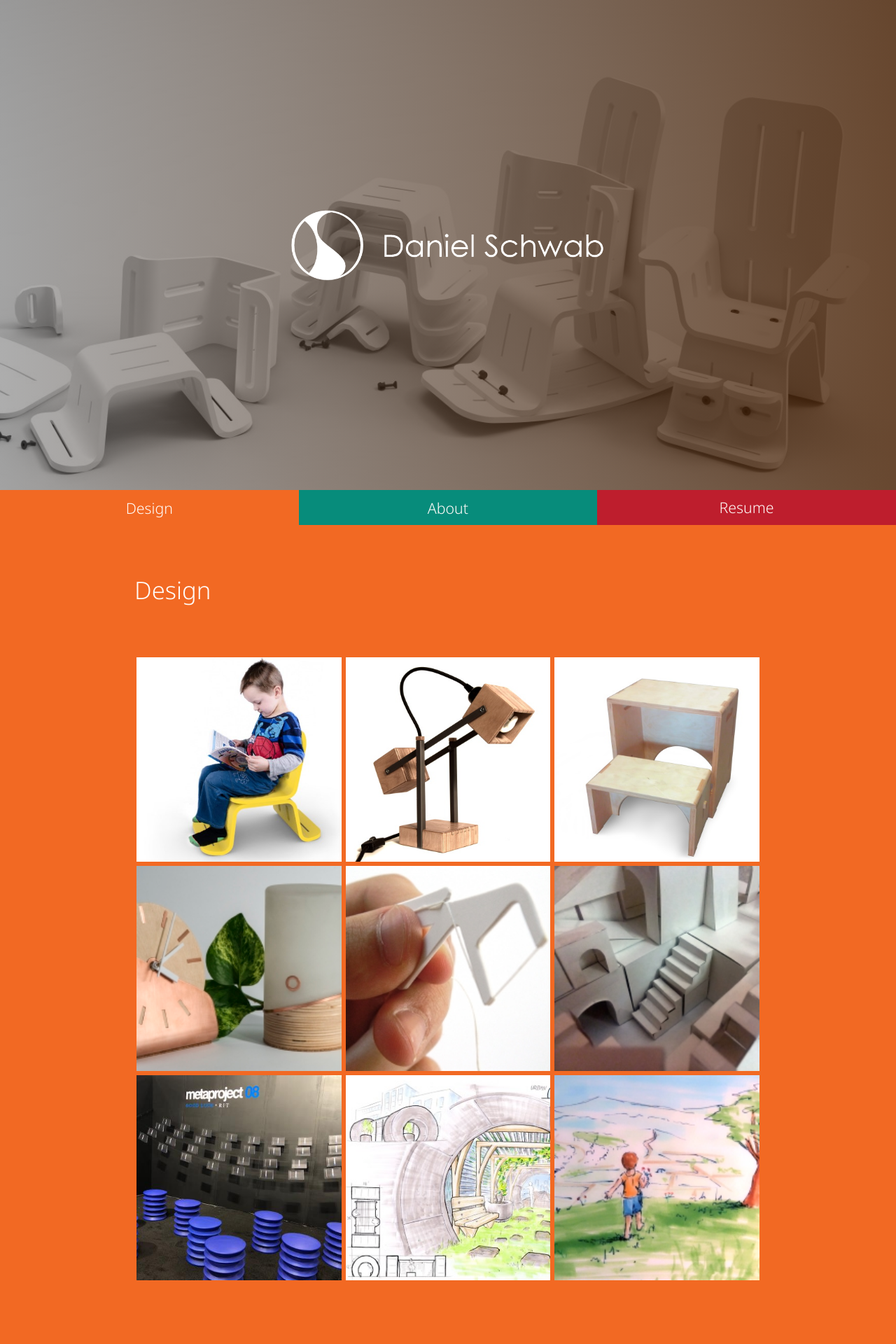
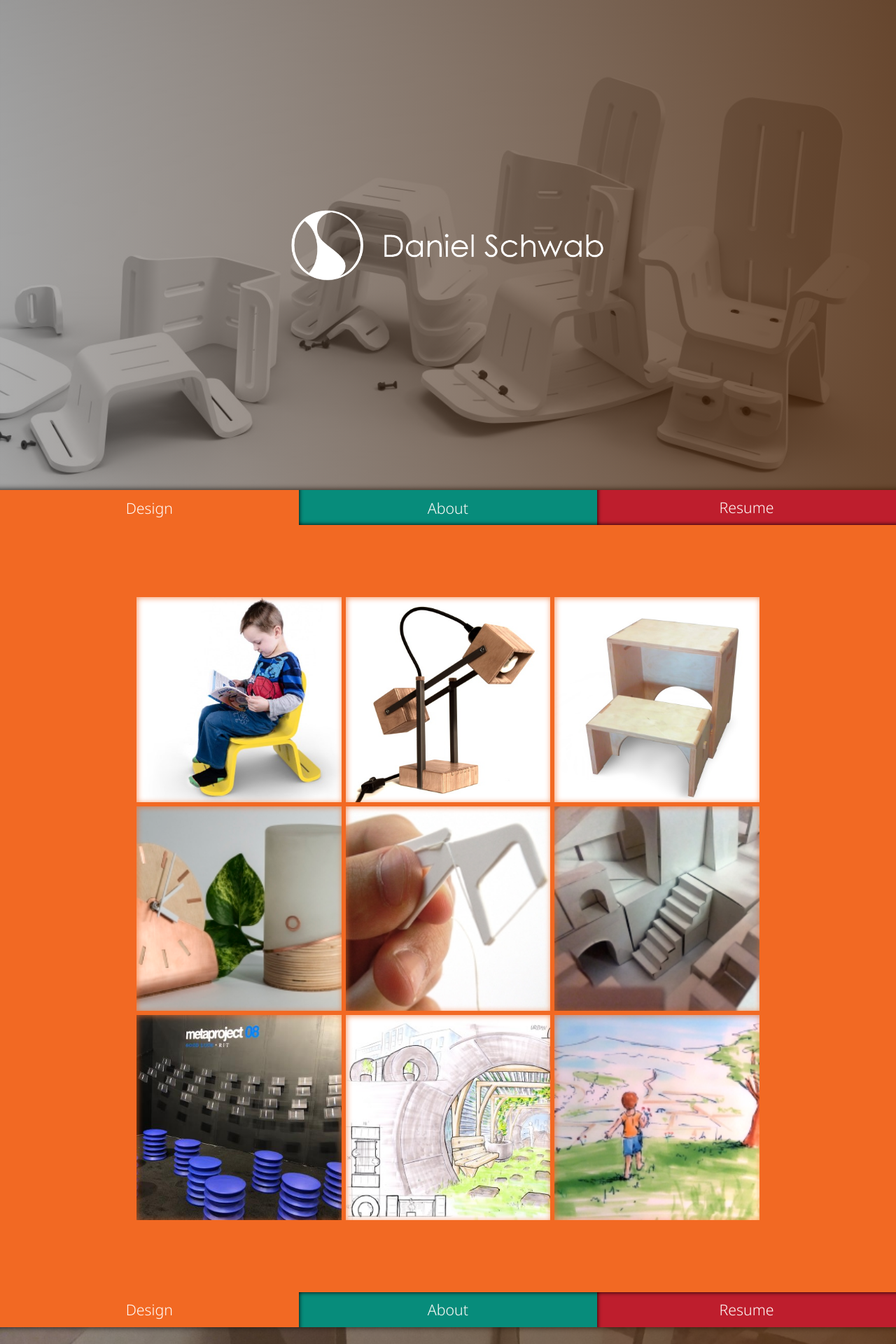
Before and after one commit to danschwab/danschwab.github.io, a PHP site: page / in a window 1280 px wide. Shown: the top 1920 px of the page at 70% size. Run offline with PHP 8.4, Linux system fonts and the light colour scheme; some libraries are stand-ins or nearby versions.

Commit message:
styling overhaul introducing tabs, shadows, and limiting ugly transitions

```diff
--- a/index.html
+++ b/index.html
@@ -31,11 +31,11 @@
 
 		<!-- main -->
 		<main id="main">
-			<section id="section-navigation">
-				<button onclick="scrollBody('#section-product-design',500);" class="nav-tab" style="--accent-color:#f26923;">Design</button>
-				<button onclick="scrollBody('#section-about',500);" class="nav-tab" style="--accent-color:#078C7B;">About</button>
-				<a href="media/documents/SchwabDesignResume_January2020.pdf" target="_tab" class="nav-tab" style="--accent-color:#BE1E2D;line-height:50px;">Resume</a>
-			</section>
+			<div id="section-navigation">
+				<button id="button-product-design" class="nav-tab open" style="--accent-color:#f26923;">Design</button>
+				<button id="button-about" class="nav-tab" style="--accent-color:#078C7B;">About</button>
+				<button id="button-resume" class="nav-tab" style="--accent-color:#BE1E2D;line-height:50px;">Resume</button>
+			</div>
 
 
 
@@ -43,8 +43,8 @@
 
 
 
-			<section id="section-product-design" style="background-color:#f26923;">
-				<h1><span>Design</span></h1>
+			<section id="section-product-design" class="open" style="background-color:#f26923;">
+				<!--h1><span>Design</span></h1-->
 				<div><!---------------------------------------------------------------------------------------------------------------------------------------------------->
 					<button class="open-page square" id="button-capstone">Senior capstone: Classroom Furniture System</button>
 					<button class="open-page square" id="button-fulcrum">Lighting Design: Fulcrum</button>
@@ -312,9 +312,11 @@
 				</div>
 				<div class="page" id="page-art">
 					<div>
+						<h2>Fine art and photos for fun</h2>
+
 						<h2>Photography</h2>
-						<p>I wish I could capture the feeling of joy that I have in the presence of beauty.
-						Capturing joy is difficult, but photography reminds me of a piece of it later. Most of these photos
+						<p>I wish I could capture my feeling of joy in the presence of beauty.
+						Capturing joy is difficult, but photography recalls a piece of it later. Most of these
 						were taken during a photography class in the spring of 2017 when I had access to a high quality DSLR camera.</p>
 					</div>
 					<!--button class="lightbox square"><img data-src="media/photos/" data-file="roof.jpg" /></button-->
@@ -351,10 +353,9 @@
 					<!--button class="lightbox square"><img data-src="media/photos/" data-file="Windows.jpg" /></button-->
 					<button class="lightbox square"><img data-src="media/photos/" data-file="Sentinel.jpg" /></button>
 					<div>
-						<h2>Fine art and photos for fun</h2>
+						<h2>Art</h2>
 						<p>Sometimes I just need to play, and I pick up a marker, a pen, or just some wire and begin to make something. These
 						are artifacts of an active mind applying itself to 2d and 3d media. Nobody paid me for these!</p>
-						<h2>Art</h2>
 					</div>
 					<button class="lightbox square"><img data-src="media/art/" data-file="2018-1-2_Allosaurus.jpg" /></button>
 					<button class="lightbox square"><img data-src="media/sketches/" data-file="insects.jpg" /></button>
@@ -389,16 +390,21 @@
 
 
 			<section id="section-about" style="background-color:#078C7B;">
-				<h1><span>About</span></h1>
+				<!--h1><span>About</span></h1-->
 				<div>
 
-					<p><strong>Daniel Schwab</strong> is a recent RIT industrial design graduate currently working as an associate exhibit designer at
-					RES Exhibit Services. His work experience spans from graphic design to interface design to studio furniture production to exhibit design.
-					He is currently seeking an opportunity to directly apply his industrial design training and collaborate with more experienced designers
-					while making the world a more functional, ergonomic, and beautiful place. Although he has invested much in industrial design training,
-					Daniel also enjoys engineering, theology, art, and music. While at RIT he minored in both web design and music performance. Daniel is
+					<p><strong>Hello, my name is Daniel Schwab.</strong>
+					I am seeking the opportunity to directly apply my industrial
+					design training and collaborate with more experienced
+					professionals while making the world a more functional, ergonomic,
+					and beautiful place. After graduating from RIT in 2018,
+					I was immediately hired as a trade show exhibit designer, but
+					my interests lie more in designing modularity, highlighting
+					natural materials, and accommodating children. I hope to
+					move my career towards the intersection of these interests. In addition to art and design,
+					I also enjoy programming, music, hiking, board games, and philosophy. I am
 					committed to serving the <a target="_tab" href="https://www.gracechurchpca.com/">Grace Church</a> youth group, exploring Rochester on
-					foot, and investing in stable, positive community. During lunch break, he can often be found at
+					foot, and investing in stable, positive community. During my lunch break, I can often be found at
 					<a target="_tab" href="https://www.441ministries.org/new-city-cafe">New City Cafe</a>.</p>
 					<div class="buttonContainer">
 					<a class="button lightbox circle" id="button-danielschwab"><img src="media/thumbs/danielschwab.jpg" data-src="media/" data-file="danielschwab.jpg" /></a>
@@ -413,11 +419,61 @@
 					</div>
 				</div-->
 			</section>
-			<section id="section-footernav">
-				<button onclick="scrollBody('#section-product-design',500);" class="nav-tab" style="--accent-color:#f26923;">Design</button>
-				<button onclick="scrollBody('#section-about',500);" class="nav-tab" style="--accent-color:#078C7B;">About</button>
-				<a href="media/documents/SchwabDesignResume_January2020.pdf" target="_tab" class="nav-tab" style="--accent-color:#BE1E2D;line-height:50px;">Resume</a>
+
+
+			<section id="section-resume" style="background-color:#BE1E2D;--accent-color:#BE1E2D;">
+				<div>
+					<img class="shadow" src="media/documents/SchwabDesignResume_April2020.jpg" alt="file missing"/>
+					<a class="button shadow" href="media/documents/SchwabDesignResume_April2020.pdf" target="_tab">open .pdf</a>
+				</div>
+				<!-- I CONSIDERED EMBEDDING AN IFRAME:  div class="pdf-page shadow"><iframe src="media/documents/SchwabDesignResume_April2020.pdf#view=FitV&scrollbar=0&toolbar=0&statusbar=0&navpanes=1"></iframe></div-->
+					<!-- I CONSIDERED PDF.js: script type="text/javascript" src="scripts/pdf.js"></script>
+					<script type="text/javascript"> PDFJS.workerSrc = "scripts/pdf.worker.js"; </script>
+					<script>
+						// URL of PDF document
+						var url = "http://mozilla.github.io/pdf.js/examples/learning/helloworld.pdf";
+
+						// Asynchronous download PDF
+						PDFJS.getDocument(url)
+						.then(function(pdf) {
+							return pdf.getPage(1);
+						})
+						.then(function(page) {
+							// Set scale (zoom) level
+							var scale = 1.5;
+
+							// Get viewport (dimensions)
+							var viewport = page.getViewport(scale);
+
+							// Get canvas#the-canvas
+							var canvas = document.getElementById('the-canvas');
+
+							// Fetch canvas' 2d context
+							var context = canvas.getContext('2d');
+
+							// Set dimensions to Canvas
+							canvas.height = viewport.height;
+							canvas.width = viewport.width;
+
+							// Prepare object needed by render method
+							var renderContext = {
+							  canvasContext: context,
+							  viewport: viewport
+							};
+
+							// Render PDF page
+							page.render(renderContext);
+						});
+					</script-->
+
+
 			</section>
+
+			<div id="section-footernav">
+				<button id="button2-product-design" class="nav-tab open" style="--accent-color:#f26923;">Design</button>
+				<button id="button2-about" class="nav-tab" style="--accent-color:#078C7B;">About</button>
+				<button id="button2-resume" class="nav-tab" style="--accent-color:#BE1E2D;line-height:50px;">Resume</button>
+			</div>
 		</main>
 
 		<!-- footer -->
--- a/styles/main.css
+++ b/styles/main.css
@@ -89,37 +89,71 @@ strong {
 
 
 
+
+
+/* SECTIONS */
+
+section{
+	padding:0px;
+	background-color:transparent;
+	/*box-shadow: 0 3px 20px 4px #000;*/
+
+	max-height:0;
+	overflow:hidden;
+	transition:max-height 0, background-color .1s;
+}
+section.open{
+	max-height:10000em;
+	padding-bottom:100px;padding-top:100px;
+	/*transition: padding .5s, max-height .5s cubic-bezier(1,0,1,0);*/
+}
+
+section>h1{
+	color:var(--white);
+	/*color:rgb(246,141,47);color:var(--accent-color);*/
+	font: 26pt titleFont, sans-serif;
+	font-weight: 2000;
+	text-align:left;
+	/*border-top: .1em solid var(--white);*/
+	padding: 2em 15% 2em 15%;
+	margin: 0;
+	width:70%;
+
+}
+section>div {
+	padding:0 15%;
+	width:70%;
+}
+section>div>p {
+	padding:0;
+}
+
+
+.content{
+	padding:2em;
+	width:auto;
+}
+
+
 #section-about p a {
 	color:var(--white);
 	font-size:12pt;
 	line-height:16pt;
 	text-decoration:underline;
 }
+
 #section-about p a:hover {
 	color:#ddd;
 }
 
-
-/* buttons all */
-
-input[type=button]:hover, button:hover, a.button:hover{/*box-shadow: 3px 3px 10px black;*/}
-input[type=button]:active, button:active, a.button:active, .nav-tab:active{/*box-shadow: 0 0 0 transparent;*/-webkit-tap-highlight-color: rgba(0,0,0,0);}
-.nav-tab:focus{outline:0;}
-.hidden{
-	visibility:hidden;
-	opacity:0;
-}
-input.circle.border, button.circle.border, a.button.circle.border{border:4px solid rgb(246,141,47);border:4px solid var(--accent-color);}
-
-button img, a.button img{
-	position:absolute;
-	width:100%;
-	left:0;
-	top:0;
-	transition: left 1s, top 1s, width 1s;
+#section-resume p a {
+	color:var(--white);
+	font-size:12pt;
+	line-height:16pt;
+	text-decoration:underline;
 }
 
-/* navigation tab */
+/* navigation tabs */
 
 .nav-tab{
 	position:relative;
@@ -135,10 +169,58 @@ button img, a.button img{
 	color:var(--white);
 	cursor:pointer;
 	text-decoration:none;
+	transition:box-shadow .2s;
 }
+
 .nav-tab:hover{
 	text-decoration:none;
 }
+
+#section-navigation, #section-footernav{
+	height:50px;
+	padding:0;
+}
+
+#section-navigation .nav-tab{
+	box-shadow: inset -6px -6px 6px -6px #000;
+}
+#section-navigation .nav-tab.open ~ .nav-tab{
+	box-shadow: inset 6px -6px 6px -6px #000;
+}
+#section-footernav .nav-tab{
+	box-shadow: inset -6px 6px 6px -6px #000;
+}
+#section-footernav .nav-tab.open ~ .nav-tab{
+	box-shadow: inset 6px 6px 6px -6px #000;
+}
+#section-navigation .nav-tab.open, #section-footernav .nav-tab.open{
+	box-shadow: none;
+}
+
+
+
+
+
+
+/* buttons all */
+
+input[type=button], button, a.button{margin:0;position:relative;display:inline-block;width:auto;text-decoration:none;color:var(--accent-color);font-weight:600;background-color:var(--white);padding:.5em 3em;}
+input[type=button]:hover, button:hover, a.button:hover{box-shadow: none;transition:box-shadow .2s;}
+input[type=button]:active, button:active, a.button:active, .nav-tab:active{/*box-shadow: 0 0 0 transparent;*/-webkit-tap-highlight-color: rgba(0,0,0,0);}
+.nav-tab:focus{outline:0;}
+.hidden{
+	visibility:hidden;
+	opacity:0;
+}
+
+button img, a.button img{
+	position:absolute;
+	width:100%;
+	left:0;
+	top:0;
+	transition: left 1s, top 1s, width 1s;
+}
+
 
 /* buttons circle*/
 
@@ -279,8 +367,8 @@ input[type=button].square.open>span::after, button.square.open>span::after, a.bu
 	height:calc(100vh - 100px);
 	min-height:250px;
 }
-#header{background-image: url("../media/capstone/capstone04.jpg");background-position:right center;}
-#footer{text-align:center;background-image: url("../media/castleblocks/castleblocks01.jpg");}
+#header{box-shadow: inset 0 -10px 10px -10px #000;background-image: url("../media/capstone/capstone04.jpg");background-position:right center;}
+#footer{box-shadow: inset 0 10px 10px -10px #000;text-align:center;background-image: url("../media/castleblocks/castleblocks01.jpg");}
 
 #header>div, #footer>div {
   box-sizing: border-box;
@@ -344,41 +438,7 @@ input[type=button].square.open>span::after, button.square.open>span::after, a.bu
 #main a.button.circle{line-height:200px;}
 
 
-section{
-	padding-bottom:200px;
-	background-color:transparent;
 
-	transition: background-color .1s;
-}
-section>h1{
-	color:var(--white);
-	/*color:rgb(246,141,47);color:var(--accent-color);*/
-	font: 26pt titleFont, sans-serif;
-	font-weight: 2000;
-	text-align:left;
-	/*border-top: .1em solid var(--white);*/
-	padding: 2em 15% 2em 15%;
-	margin: 0;
-	width:70%;
-
-}
-section>div {
-	padding:0 15%;
-	width:70%;
-}
-section>div>p {
-	padding:0;
-}
-
-.content{
-	padding:2em;
-	width:auto;
-}
-
-#section-navigation, #section-footernav{
-height:50px;
-padding:0;
-}
 
 .circle:after{
 	opacity:0;
@@ -395,8 +455,9 @@ padding:0;
 
 	transition:opacity .1s, background .5s;
 }
+
 .square:after{
-	opacity:0;
+	opacity:.7;
 	content:"";
 	position:absolute;
 	top:0;
@@ -405,12 +466,10 @@ padding:0;
 	right:0;
 	border-radius:0;
 	/*background-image: url("../media/icons/close.png");*/
-	background-color:#F26722;/*background-color:var(--accent-color);*/
-	background-size: 64px;
-	background-repeat: no-repeat;
-	background-position:right top;
+	background-color:transparent;/*background-color:var(--accent-color);*/
+	box-shadow:inset 1px 1px 8px 0px;
 
-	transition:opacity .1s, background .5s;
+	transition:opacity .5s, background .2s;
 }
 
 
@@ -468,11 +528,11 @@ padding:0;
 .page {
 	--accent-color:#eee;
 	background-color:var(--white);/*background-color:var(--accent-color);*/
-
+	top: -3px;
 	max-height:0;
 	overflow:hidden;
-	/*transition:max-height .5s cubic-bezier(0,1,0,1);*/
-	transition: padding .5s, max-height .25s cubic-bezier(0,1,0,1);
+	transition:max-height 0;/*transition:max-height .5s cubic-bezier(0,1,0,1);*/
+	/*transition: padding .5s, max-height .25s cubic-bezier(0,1,0,1);*/
 }
 .page img, .page video{
 	display:block;
@@ -623,7 +686,7 @@ padding:0;
 }
 .slideshow div.controls + div{
 	margin:1em;
-	box-shadow:2px 2px 8px black;
+	box-shadow:0px 2px 10px 1px #000;
 	width:auto;
 }
 
```
Also changed, not shown: other parts of styles/main.css (+57 -18 lines), scripts/main.js (+74 -7 lines), media/banners/ruins.jpg (added), media/banners/ruins3.jpg (added), media/documents/SchwabDesignResume_April2020.jpg (added), media/documents/SchwabDesignResume_August2019.png (deleted), media/favicon.ico (deleted), media/header-2.png (deleted), media/header-3.png (deleted), media/icons/back.jpg (deleted), media/icons/logowhite.png (deleted), media/spinner.png (deleted), 4 other files.
